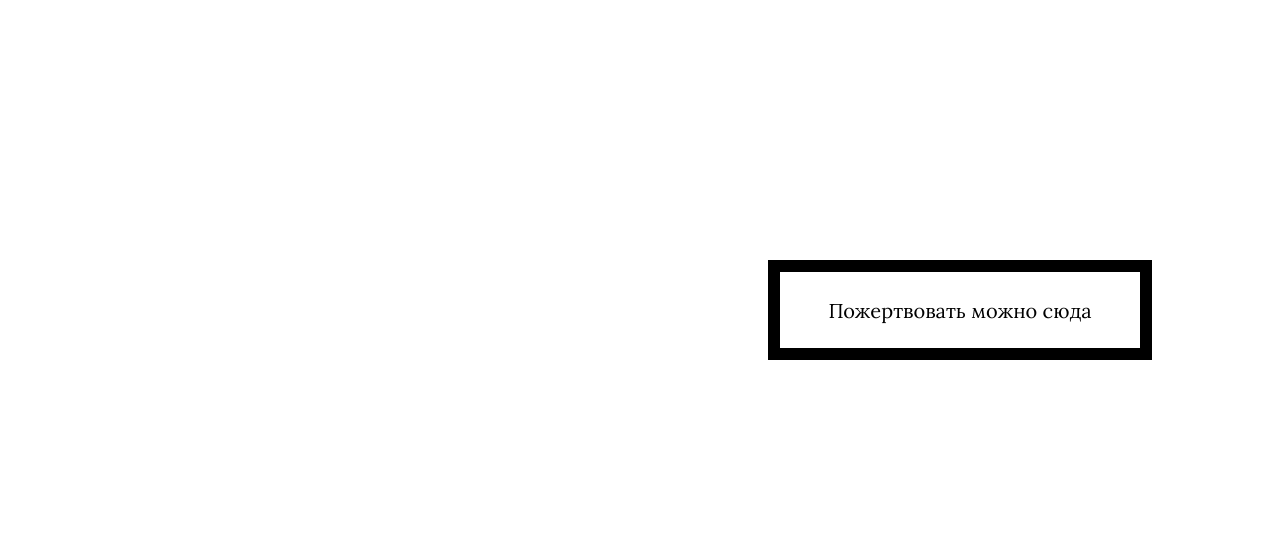
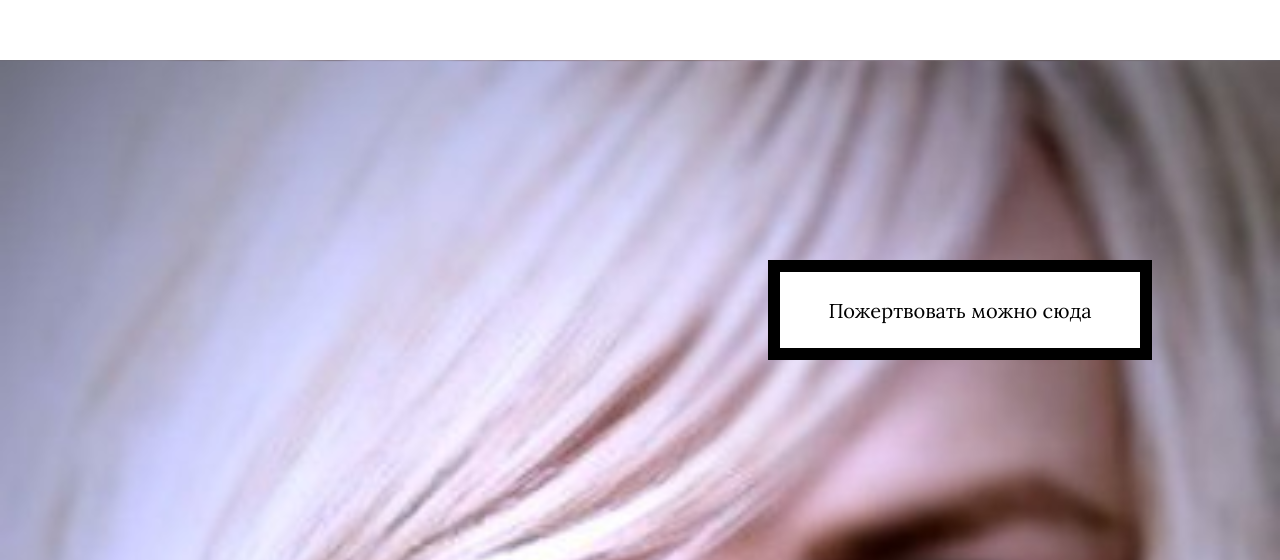
Before and after one commit to Subwan/p_site, a React (Create React App) app: page / in a window 1280 px wide. Shown: the part 2378-2938 px from the top of the page. Built offline with nearby package versions, Linux system fonts and the light colour scheme.

Commit message:
Добавлен параллакс в секцию мужества.

```diff
--- a/src/components/MainPage/MainSection/SectionOfCourage/index.js
+++ b/src/components/MainPage/MainSection/SectionOfCourage/index.js
@@ -13,7 +13,7 @@ const SectionOfCourage = (props) => {
     });
   }
 
-  let options = {
+  const options = {
     threshold: 1,
   };
 
@@ -54,6 +54,14 @@ const SectionOfCourage = (props) => {
     renderRow(item.text, item.position)
   ));
 
+  const listBlock = document.querySelector('.section-of-courage__container');
+  const handleScroll = () => {
+    if (listBlock && listBlock.getBoundingClientRect().top < 0) {
+      listBlock.style.backgroundPosition = `50% ${listBlock.getBoundingClientRect().top / 5}px`;
+    }
+  }
+
+  handleScroll();
   return (
     <ul className="section-of-courage__container">
       {buttonBlock}
--- a/src/components/MainPage/MainSection/SectionOfCourage/style.scss
+++ b/src/components/MainPage/MainSection/SectionOfCourage/style.scss
@@ -4,6 +4,11 @@ $media-width: 1030px;
   padding: 0;
   margin: 0;
   list-style: none;
+  background-image: url('../../../../assets/images/pdrlk.jpg');
+  background-attachment: fixed;
+  background-repeat: no-repeat;
+  background-position: 50% 0px;
+  background-size: cover;
 
   .section-of-courage__item-container {
     width: 100%;
@@ -28,6 +33,7 @@ $media-width: 1030px;
     border: 1vw solid #000000;
     background-color: #ffffff;
     margin: 0 10%;
+    cursor: pointer;
   }
 
   .section-of-coureage__item-button_right-animation {
```
